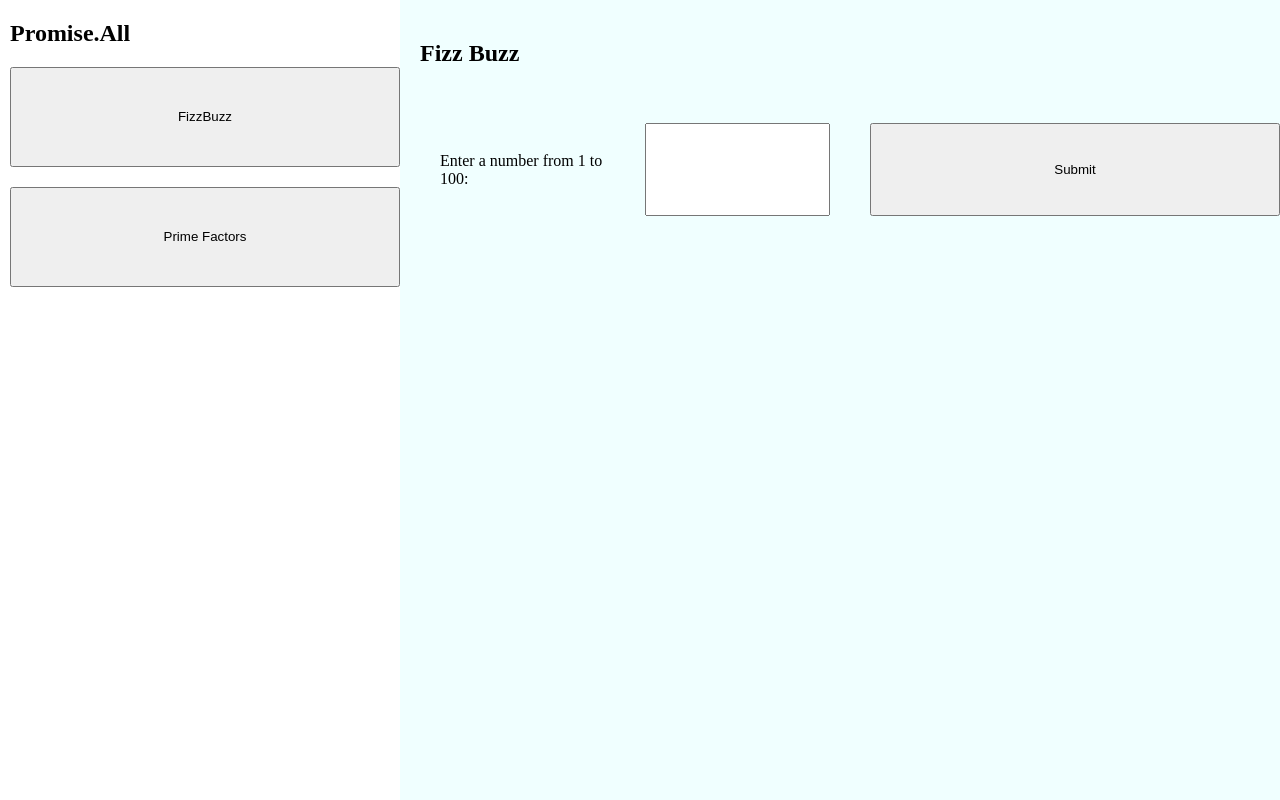
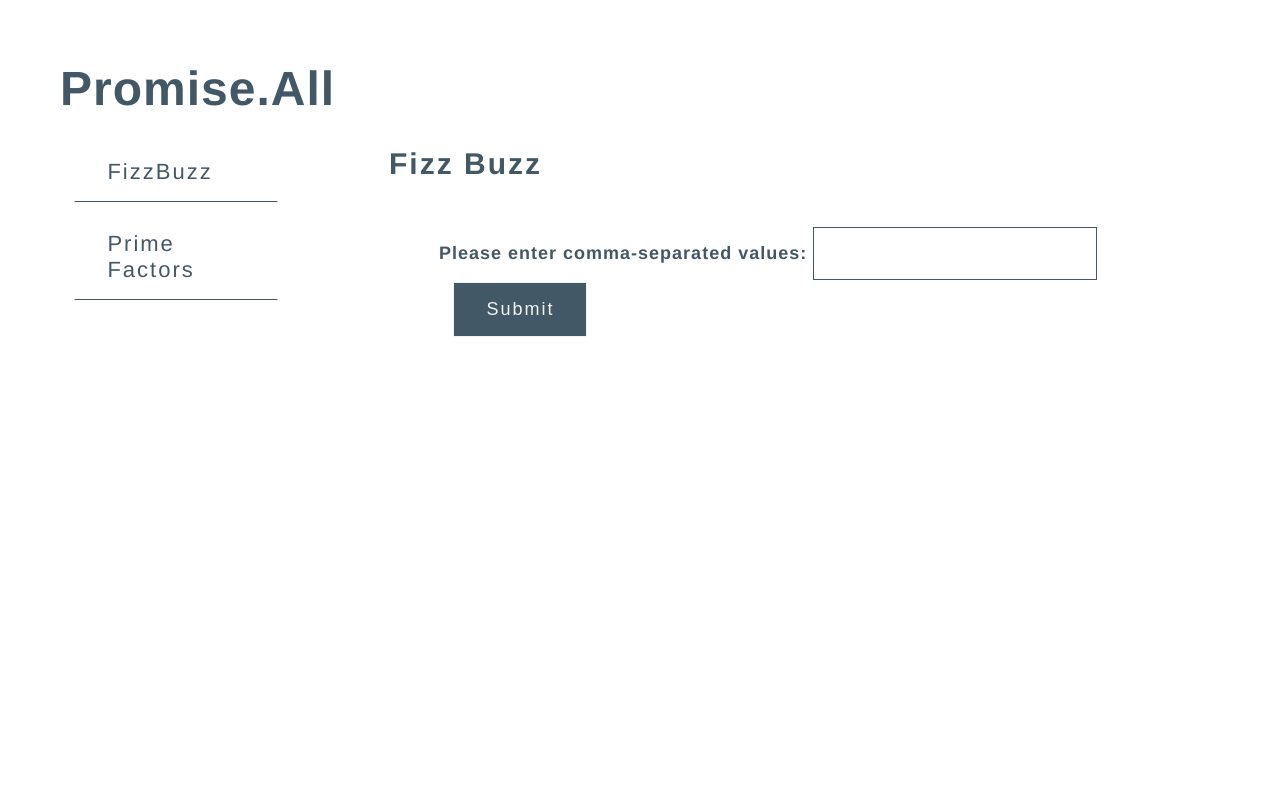
Before and after one commit to daoudmerchant/demo-week-3, a website: page static/index.html in a window 1280 px wide. Shown: the top 800 px of the page. Drawn offline with Linux system fonts and the light colour scheme.

Commit message:
Add styling, functionality, light refactoring

```diff
--- a/static/index.css
+++ b/static/index.css
@@ -129,7 +129,7 @@ input[type="text" i] {
     } */
 
 /* Proposed by Daoud */
-
+/*
 html, body {
     margin: 0;
     height: 100%;
@@ -153,8 +153,7 @@ nav {
 }
 
 section {
-    transition: ease-in 0.3s all;
-    opacity: 100%;
+
     position: relative;
     display: grid;
     grid-template-rows: 1fr 2fr 10fr;
@@ -224,12 +223,185 @@ label {
     align-items: center;
 }
 
+.hidden {
+    display: none;
+} */
+
+/* --end-- */
+
+* {
+    margin: 0;
+    padding: 0;
+    box-sizing: border-box;
+}
+nav {
+    width: 100%;
+    height: 100px;
+    margin-top: 25px;
+}
+.container {
+    width: 100%;
+    margin: 0 auto;
+}
+.logo {
+    margin-bottom: 30px;
+}
+.logo h1 {
+    font-family: 'Abel',Helvetica,Arial,Lucida,sans-serif;
+    font-weight: 700;
+    font-size: 48px;
+    letter-spacing: 1px;
+    text-align: left;
+    color: #425867;
+}
+ul.menu {
+    margin-top: 15px;
+}
+ul.menu button {
+    font-family: 'Abel',Helvetica,Arial,Lucida,sans-serif;
+    font-weight: 500;
+    font-size: 22px;
+    letter-spacing: 2px;
+    text-align: left;
+    color: #425867;
+    margin-top: 10px;
+    background-color: #fff;
+    border-color: #fff;
+    border-bottom-color: #425867;
+    width: 60%;
+}
+
+body {
+    width: 100%;
+    max-width: 100%;
+    margin: auto;
+    position: relative;
+    padding: 50px 100px 100px 50px;
+    line-height: 1.7em;
+}
+.content {
+    display: grid;
+    grid-template-columns: 30% 70%;
+    width: 100%;
+    max-width: 100%;
+    margin: auto;
+    position: relative;
+    line-height: 1.7em;
+}
+button {
+    font-size: 18px;
+    background-color: #425867;
+    border-width: 1px!important;
+    border-color: #425867;
+    border: 5px solid;
+    margin: 0.1rem 0.9rem;
+    font-weight: normal;
+    letter-spacing: 2px;
+    color: #f2f2f2;
+    position: relative;
+    display: inline-flex;
+    padding: 1rem 2rem;
+    align-items: center;
+}
+
+h1 {
+    font-family: 'Abel',Helvetica,Arial,Lucida,sans-serif;
+    font-weight: 800;
+    font-size: 30px;
+    letter-spacing: 2px;
+    text-align: left;
+    color: #425867;
+}
+
+p {
+    font-family: 'Abel',Helvetica,Arial,Lucida,sans-serif;
+    font-weight: bold;
+    font-size: 24px;
+    letter-spacing: 1px;
+    text-align: left;
+    line-height: 1.7em;
+    margin-left: 50px;
+    color: #425867;
+}
+
+main {
+    width: 100%;
+    height: 120px;
+    margin-top: 100px;
+    font-family: 'Abel',Helvetica,Arial,Lucida,sans-serif;
+}
+
+nav {
+    width: 100%;
+    height: 120px;
+    margin-left: 10px;
+    margin-top: 25px;
+    padding: px;
+}
+
+label {
+    font-weight: bold;
+    font-size: 18px;
+    letter-spacing: 1px;
+    text-align: left;
+    color: #425867;
+}
+
+form {
+    width: 100%;
+    height: 100px;
+    margin-left: 50px;
+    margin-top: 50px;
+}
+
+input {
+    font-weight: normal;
+    font-size: 14px;
+    letter-spacing: 1px;
+    text-align: left;
+    border-width: 1px; ;
+    border-style: solid;
+    border-color:#425867 ;
+    box-sizing: border-box;
+    position: relative;
+    display: inline-block;
+}
+
+section {
+    transition: ease-in 0.3s all;
+    opacity: 100%;
+}
+
+input[type="text" i] {
+        padding: 15px 25px;
+        font-family: 'Abel',Helvetica,Arial,Lucida,sans-serif;
+        font-weight: normal;
+        font-size: 18px;
+        letter-spacing: 1px;
+        text-align: left;
+        color: #425867;
+}
+
+.hidden {
+        display: none;
+}
+
 .fadeout {
     opacity: 0;
 }
 
-.hidden {
-    display: none;
+.error {
+    color: #cf2e2e;
+    margin-top: 25px;
 }
 
-/* --end-- */
+.output {
+    font-family: 'Abel',Helvetica,Arial,Lucida,sans-serif;
+    font-weight: bold;
+    font-size: 24px;
+    letter-spacing: 1px;
+    text-align: left;
+    line-height: 1.7em;
+    margin-left: 50px;
+    color: #425867;
+}
--- a/static/index.html
+++ b/static/index.html
@@ -8,17 +8,24 @@
     <title>Promise.all() Week 3</title>
 </head>
 <body>
-    <nav>
-        <h1 class="logo">Promise.All</h1>
-        <button class="fizzbuzz">FizzBuzz</button>
-        <button class="primefactors">Prime Factors</button>
-    </nav>
-    <main>
+    <section class="content">
+        <nav>
+            <div class="container">
+                    <div class="logo">
+                        <h1>Promise.All</h1>
+                    </div>
+                    <ul class="menu">
+                        <button class="fizzbuzz">FizzBuzz</button>
+                        <button class="primefactors">Prime Factors</button>
+                    </ul>
+            </div>
+        </nav>
+        <main>
         <section id="fizzbuzz">
             <h1>Fizz Buzz</h1>
             <div>
                 <form>
-                    <label for="fizz">Enter a number from 1 to 100:
+                    <label for="fizz">Please enter comma-separated values:
                     </label>
                     <input type="text" id="fizz">
                     <button type="submit">Submit</button>
@@ -42,6 +49,9 @@
             </div>
         </section>
     </main>
+</section>
+
+
     <script src="index.js"></script>
 </body>
 </html>
--- a/static/index.js
+++ b/static/index.js
@@ -16,6 +16,7 @@ const errors = [
 ];
 
 const primeFactor = (num) => {
+  console.log("calling")
   for (let { check, msg } of errors) {
     if (check(num)) return new Error(msg);
   }
@@ -101,12 +102,10 @@ const addFormFunctionality = (proj, callFunc, getText) => {
   proj.form.addEventListener("submit", (e) => {
     e.preventDefault();
     proj.error.innerHTML = "";
-    const input = +proj.input.value;
-    const value = Number.isFinite(input) ? input : proj.input.value;
-    const result = callFunc(value);
+    const result = callFunc(proj.input.value);
     if (result instanceof Error) {
       proj.output.innerHTML = "";
-      proj.error.innerHTML = `<p>${result.toString()}</p>`;
+      proj.error.textContent = result.toString();
       return;
     }
     const text = getText(result);
@@ -121,13 +120,36 @@ const formatPrimeFactors = (factorArr) => {
     .replace(/, (?!.*, )/, " and ")}.`;
 };
 
-addFormFunctionality(prime, primeFactor, formatPrimeFactors);
+const callPrimeFactor = input => {
+  if (Number.isFinite(+input)) {
+    return primeFactor(+input)
+  }
+  return primeFactor(input)
+}
+
+addFormFunctionality(prime, callPrimeFactor, formatPrimeFactors);
+
+const coerceToValue = val => {
+  if (val === "undefined") return undefined;
+  if (val === "null") return null;
+  if (val.charAt(0) === "[") return [];
+  if (val.charAt(0) === "{") return {};
+  if (Number.isFinite(+val)) return +val;
+  return val;
+}
 
 const callFizzBuzzWithArray = (input) => {
-  console.log("Calling");
-  if (typeof input !== "number") return fizzBuzz(input);
-  const numArray = new Array(input).fill().map((a, i) => i + 1);
-  return fizzBuzz(numArray);
+  const values = input.split(",");
+  if (values.length === 1) {
+    const [value] = values;
+    const formattedVal = coerceToValue(value);
+    return fizzBuzz(formattedVal);
+  }
+  const formattedValues =  values.map(val => {
+    const trimmed = val.trim();
+    return coerceToValue(trimmed);
+  })
+  return fizzBuzz(formattedValues);
 };
 
 const formatFizzBuzz = (fizzBuzzArray) =>
```
